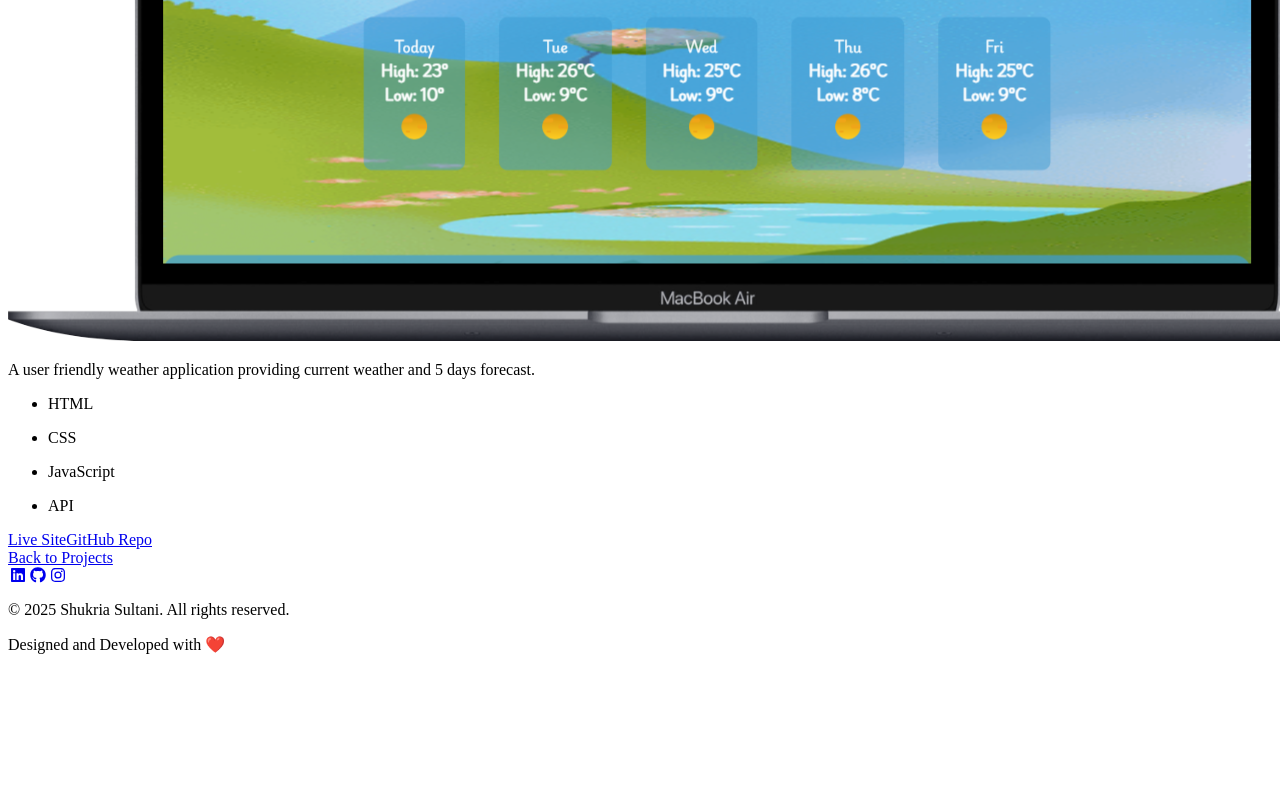
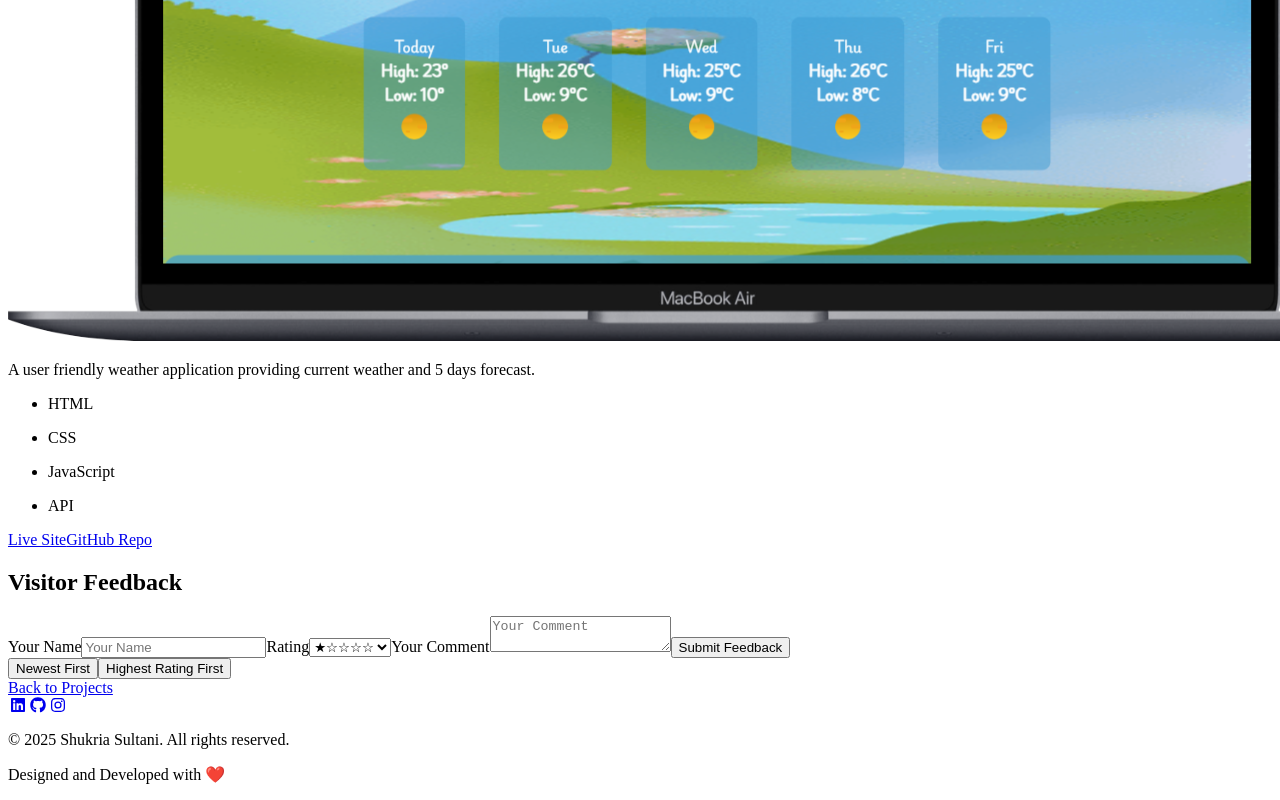
Before and after one commit to shukria-sultani/developer-portfolio, a React (Vite) app: page /projects/1 in a window 1280 px wide. Shown: the part 766-1566 px from the top of the page. Before the commit the page ends 1436 px from the top, so only its background shows below. Built offline with nearby package versions, Linux system fonts and the light colour scheme; the HTML template or start-up script is replaced by a standard one.

Commit message:
Implemented the FeedbackCard componet for  ProjectDetails component.

```diff
--- a/src/App.jsx
+++ b/src/App.jsx
@@ -1,16 +1,22 @@
-import React from 'react';
-import Navbar from './Components/Navbar';
-import Header from './Components/Header';
-import Profile from './Components/Profile';
-import About from './Components/About';
-import Projects from './Components/Projects';
-import Footer from './Components/Footer';
-import { BrowserRouter, Routes, Route, Navigate, useParams } from 'react-router-dom';
+import React from "react";
+import Navbar from "./Components/Navbar";
+import Header from "./Components/Header";
+import Profile from "./Components/Profile";
+import About from "./Components/About";
+import Projects from "./Components/Projects";
+import Footer from "./Components/Footer";
+import {
+  BrowserRouter,
+  Routes,
+  Route,
+  Navigate,
+  useParams,
+} from "react-router-dom";
 import profilePic from "./assets/images/profile.jpg";
-import ContactForm from './Components/ContactFrom';
-import FeedbackWall from './Components/FeebackWall';
-import NotFound from './Components/NotFound';
-import ProjectDetails from './Components/ProjectDetails';
+import ContactForm from "./Components/ContactFrom";
+
+import NotFound from "./Components/NotFound";
+import ProjectDetails from "./Components/ProjectDetails";
 
 function HomePage() {
   const profileInfo = {
@@ -22,32 +28,45 @@ function HomePage() {
   return (
     <>
       <Header message={"Hey, Welcome to my Portfolio"} />
-      {/* You can place a hero or intro section here as part of Home */}
       <About />
       <Projects />
-      <Profile name={profileInfo.name} title={profileInfo.title} bio={profileInfo.bio} img={profilePic} />
+      <Profile
+        name={profileInfo.name}
+        title={profileInfo.title}
+        bio={profileInfo.bio}
+        img={profilePic}
+      />
       <ContactForm />
-      <FeedbackWall />
     </>
   );
 }
 
 function App() {
-  const id = useParams()
+  const id = useParams();
   return (
     <BrowserRouter>
       <Navbar />
       <Routes>
-
         <Route path="/" element={<HomePage />} />
-        <Route path="/header" element={<Header message={"Hey, Welcome to my Portfolio"} />} />
+        <Route
+          path="/header"
+          element={<Header message={"Hey, Welcome to my Portfolio"} />}
+        />
         <Route path="/projects" element={<Projects />} />
-        <Route path="/projects/:id" element={< ProjectDetails/>} />
+        <Route path="/projects/:id" element={<ProjectDetails />} />
         <Route path="/about" element={<About />} />
-        <Route path="/profile" element={<Profile name="Shukria Sultani" title="Frontend Developer" bio="..." img={profilePic} />} />
+        <Route
+          path="/profile"
+          element={
+            <Profile
+              name="Shukria Sultani"
+              title="Frontend Developer"
+              bio="..."
+              img={profilePic}
+            />
+          }
+        />
         <Route path="/contact" element={<ContactForm />} />
-        <Route path="/feedback" element={<FeedbackWall />} />
-
 
         <Route path="*" element={<NotFound />} />
       </Routes>
--- a/src/Components/FeebackWall.jsx
+++ b/src/Components/FeebackCard.jsx
@@ -1,21 +1,18 @@
 import React, { useState } from 'react';
-
 
 const renderStars = (rating) => {
   const stars = [];
   for (let i = 0; i < 5; i++) {
-    // Add a filled star if the current index is less than the rating
     if (i < rating) {
       stars.push(<span key={i} className="star-icon filled">★</span>);
     } else {
-      // Add an empty star for the rest
       stars.push(<span key={i} className="star-icon empty">☆</span>);
     }
   }
   return stars;
 };
 
-const FeedbackWall = () => {
+const FeedbackCard = () => {
   const [feedbacks, setFeedbacks] = useState([]);
   const [name, setName] = useState('');
   const [rating, setRating] = useState(1);
@@ -38,26 +35,34 @@ const FeedbackWall = () => {
     return b.id - a.id; // Newest first
   });
 
-
   return (
     <div className="feedback-wall">
       <h2>Visitor Feedback</h2>
       <form onSubmit={handleSubmit} className="feedback-form">
+        <label htmlFor="name-input" className="visually-hidden">Your Name</label>
         <input
+          id="name-input"
           type="text"
           placeholder="Your Name"
           value={name}
           onChange={(e) => setName(e.target.value)}
           required
         />
-        <select value={rating} onChange={(e) => setRating(e.target.value)}>
+        <label htmlFor="rating-select" className="visually-hidden">Rating</label>
+        <select
+          id="rating-select"
+          value={rating}
+          onChange={(e) => setRating(e.target.value)}
+        >
           {[1, 2, 3, 4, 5].map((star) => (
             <option key={star} value={star}>
               {renderStars(star)}
             </option>
           ))}
         </select>
+        <label htmlFor="comment-textarea" className="visually-hidden">Your Comment</label>
         <textarea
+          id="comment-textarea"
           placeholder="Your Comment"
           value={comment}
           onChange={(e) => setComment(e.target.value)}
@@ -67,8 +72,8 @@ const FeedbackWall = () => {
       </form>
 
       <div className="sort-options">
-        <button onClick={() => setSortOption('newest')}>Newest First</button>
-        <button onClick={() => setSortOption('highest')}>Highest Rating First</button>
+        <button onClick={() => setSortOption('newest')} className={sortOption === 'newest' ? 'active' : ''}>Newest First</button>
+        <button onClick={() => setSortOption('highest')} className={sortOption === 'highest' ? 'active' : ''}>Highest Rating First</button>
       </div>
 
       <div className="feedback-cards">
@@ -84,4 +89,4 @@ const FeedbackWall = () => {
   );
 };
 
-export default FeedbackWall;
+export default FeedbackCard;
--- a/src/Components/ProjectDetails.jsx
+++ b/src/Components/ProjectDetails.jsx
@@ -1,9 +1,8 @@
 import React from 'react';
-import { useParams } from 'react-router-dom';
+import { useParams, Link } from 'react-router-dom';
 import { projects } from "./data/projects";
 import TechStack from './TechStack';
-import { Link } from 'react-router-dom';
-
+import FeedbackCard from './FeebackCard';
 function ProjectDetails() {
   const { id } = useParams();
   const project = projects.find(p => p.id === parseInt(id));
@@ -35,7 +34,12 @@ function ProjectDetails() {
             GitHub Repo
           </a>
         </div>
-        <Link to="/projects" className="back-to-home">Back to Projects</Link>
+
+
+
+        <FeedbackCard projectId={project.id} />
+                <Link to="/projects" className="back-to-home">Back to Projects</Link>
+
       </div>
     </div>
   );
```
Also changed, not shown: src/styles.css (line endings or trailing spaces).
